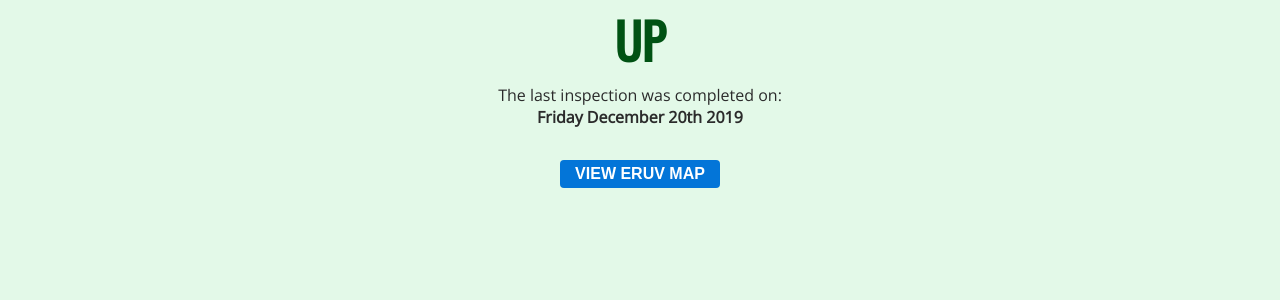
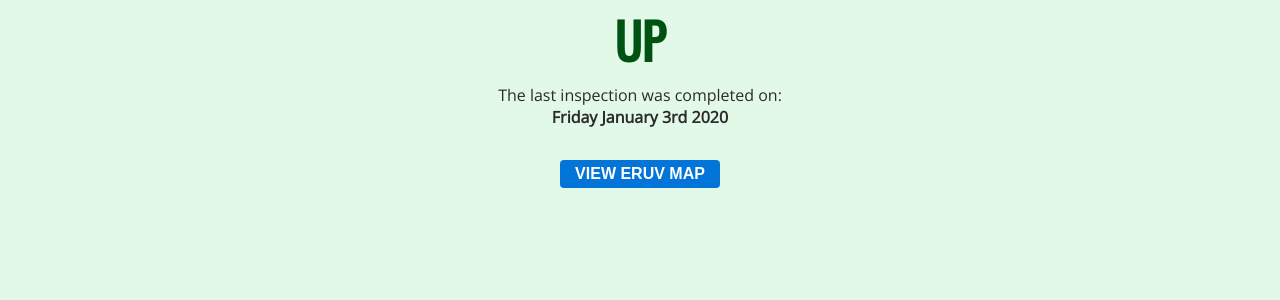
Before and after one commit to MisterGlass/eiruv, a Jekyll site: the page built from docs/index.md, in a window 1280 px wide. Shown: the part 132-432 px from the top of the page. Built offline with Jekyll 4.4.1, drawn with Linux system fonts in a browser that asks for light colours; our own code applies the rules of GitHub Pages for plain Markdown files.

Commit message:
Update eruv_status.yml

```diff
--- a/docs/_data/eruv_status.yml
+++ b/docs/_data/eruv_status.yml
@@ -1,3 +1,3 @@
 status: "Up"
-date: "Friday December 20th 2019"
+date: "Friday January 3rd 2020"
 details: ""
```
